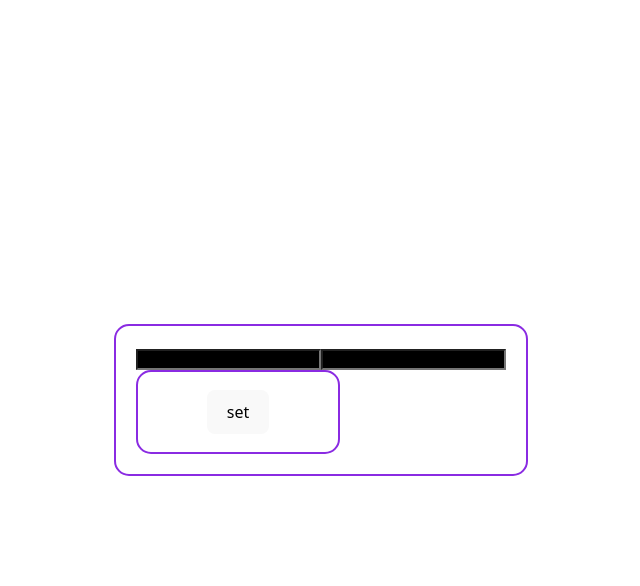
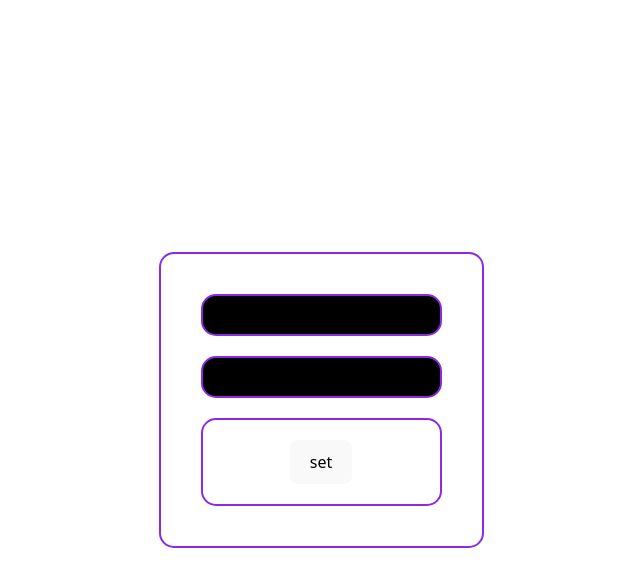
Before and after one commit to BalandinaM/Exam_01_sprint, a React (Vite) app in the folder exam/: page / in a window 1280 px wide. Both pictures are taken after a click on the button "set". Shown: the top 586 px of the page, without its empty margins (319-959 px from the left). Built offline with nearby package versions, Linux system fonts and the light colour scheme.

Commit message:
стили

```diff
--- a/exam/src/App.css
+++ b/exam/src/App.css
@@ -5,7 +5,7 @@
   text-align: center;
 }
 
-.logo {
+/* .logo {
   height: 6em;
   padding: 1.5em;
   will-change: filter;
@@ -31,7 +31,7 @@
   a:nth-of-type(2) .logo {
     animation: logo-spin infinite 20s linear;
   }
-}
+} */
 
 .card {
   padding: 2em;
@@ -42,9 +42,15 @@
 }
 
 .wrap_counter {
-  padding: 20px;
+  padding: 40px;
   border: 2px solid blueviolet;
   border-radius: 15px;
+}
+
+.container {
+  display: flex;
+  flex-direction: column;
+  align-items: center;
 }
 
 .wrap_button {
@@ -53,9 +59,23 @@
   gap: 20px;
   align-items: center;
   justify-content: center;
+  padding: 20px;
 
-  width: 200px;
-  height: 80px;
   border: 2px solid blueviolet;
   border-radius: 15px;
 }
+
+.wrap_input {
+  display: flex;
+  flex-direction: column;
+  align-items: center;
+  gap: 20px;
+  margin-bottom: 20px;
+}
+
+.input {
+  padding: 10px 15px;
+  font-size: 16px;
+  border: 2px solid blueviolet;
+  border-radius: 15px;
+}
--- a/exam/src/components/counter/counter.module.css
+++ b/exam/src/components/counter/counter.module.css
@@ -1,5 +1,5 @@
 .counter {
-    width: 200px;
+    width: 100%;
     height: 150px;
     font-size: 42px;
     font-weight: 700;
--- a/exam/src/components/counterBlock/CounterBlock.tsx
+++ b/exam/src/components/counterBlock/CounterBlock.tsx
@@ -20,13 +20,13 @@ export const CounterBlock = ({
 }: CounterBlockProps) => {
 
   return (
-    <>
+    <div className="container">
       <Counter count={count} maxCount={maxCount} />
       <div className="wrap_button">
         <Button title="inc" disabled={count === maxCount} callBack={incCount} />
         <Button title="reset" disabled={count === minCount} callBack={resetCount} />
         <Button title="set" callBack={toggleSettingsClick} />
       </div>
-    </>
+    </div>
   );
 };
--- a/exam/src/components/input/Input.tsx
+++ b/exam/src/components/input/Input.tsx
@@ -15,6 +15,7 @@ export const Input = ({ value, setNewValue, error }: InputProps) => {
       type="number"
       value={value}
       onChange={changeValueHandler}
+      className="input"
     />
   );
 };
--- a/exam/src/components/settingsBlock/SettingsBlock.tsx
+++ b/exam/src/components/settingsBlock/SettingsBlock.tsx
@@ -30,7 +30,7 @@ export const SettingsBlock = ({
 
   return (
     <div>
-      <div>
+      <div className="wrap_input">
         <Input
           value={newMinCount}
           setNewValue={changeMinCountHandler}
```
